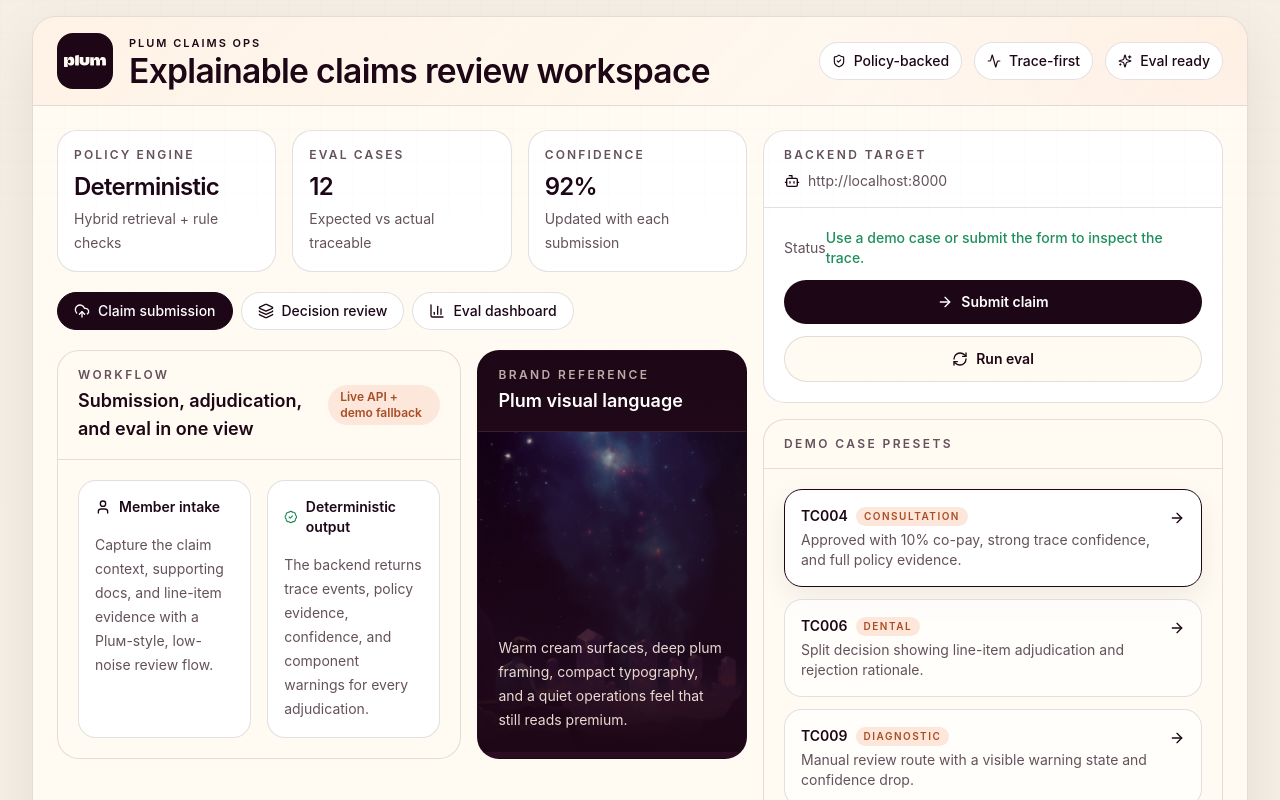
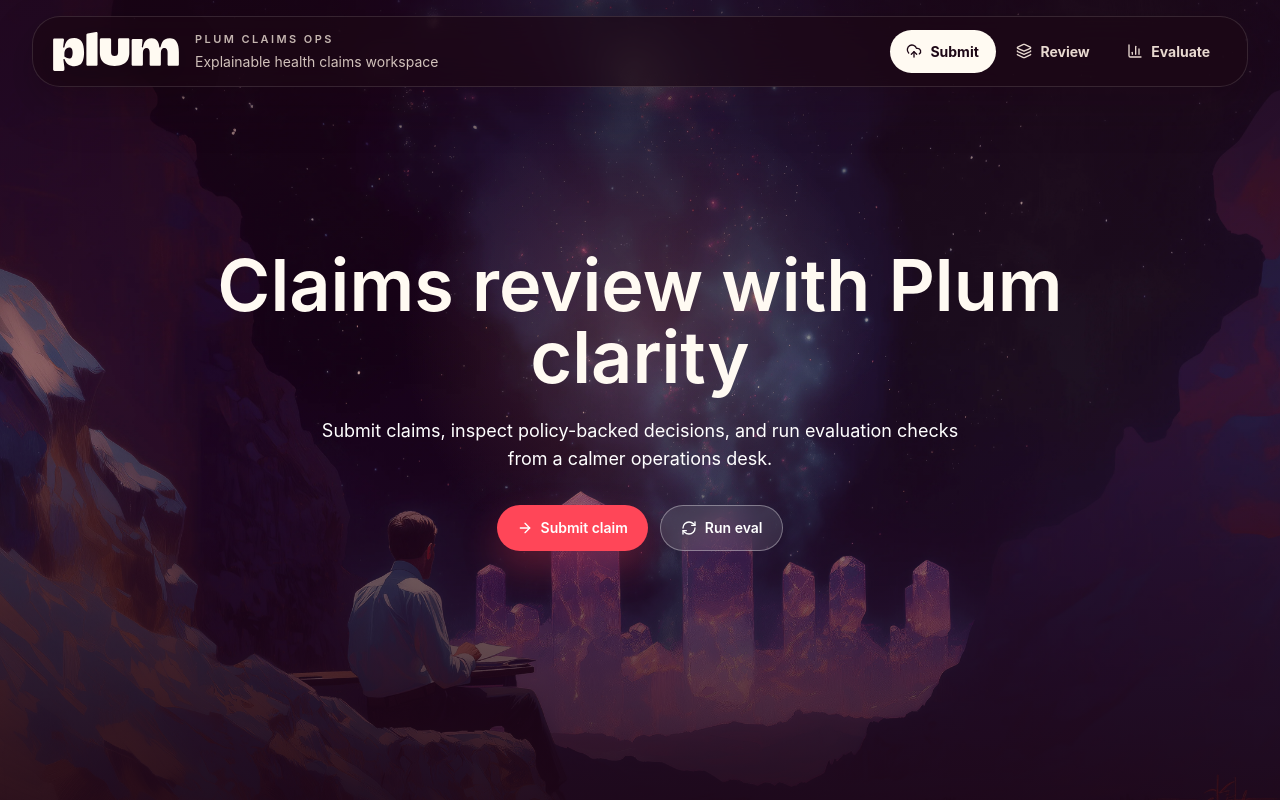
Before and after one commit to mohitkaninwal/Plum---Health-Insurance-Claims-Processing-System, a Next.js app in the folder frontend/: page / in a window 1280 px wide. Shown: the top 800 px of the page. Built offline with nearby package versions, Linux system fonts and the light colour scheme.

Commit message:
feat(hero-section): customise the hero section and navbar

```diff
--- a/frontend/app/globals.css
+++ b/frontend/app/globals.css
@@ -43,6 +43,100 @@
   mask-image: linear-gradient(180deg, rgba(0, 0, 0, 0.28), transparent 80%);
 }
 
+.plum-nav {
+  align-items: center;
+  border-radius: 28px;
+  display: flex;
+  gap: 1rem;
+  justify-content: space-between;
+  margin: 0 auto;
+  max-width: 1480px;
+  padding: 0.8rem 1.25rem;
+  transition:
+    background-color 180ms ease,
+    border-color 180ms ease,
+    box-shadow 180ms ease;
+  width: 100%;
+}
+
+.plum-nav--hero {
+  background: rgba(29, 7, 22, 0.72);
+  border: 1px solid rgba(255, 250, 242, 0.12);
+  box-shadow: 0 18px 50px rgba(29, 7, 22, 0.2);
+  color: #fffaf2;
+  backdrop-filter: blur(18px);
+}
+
+.plum-nav--solid {
+  background: rgba(29, 7, 22, 0.96);
+  border: 1px solid rgba(255, 181, 145, 0.18);
+  border-radius: 22px;
+  box-shadow: 0 18px 50px rgba(29, 7, 22, 0.34);
+  color: #fffaf2;
+  max-width: 1280px;
+  padding: 0.5rem 0.8rem;
+  backdrop-filter: blur(18px);
+}
+
+.plum-nav--solid .plum-nav__logo {
+  width: 86px;
+}
+
+.plum-nav--solid .plum-nav__meta {
+  display: none;
+}
+
+.plum-nav__tabs {
+  background: transparent;
+  border: 0;
+  border-radius: 999px;
+  display: flex;
+  flex-wrap: wrap;
+  gap: 0.25rem;
+  padding: 0;
+}
+
+.plum-nav__tab {
+  align-items: center;
+  border-radius: 999px;
+  color: rgba(255, 241, 229, 0.9);
+  display: inline-flex;
+  font-size: 0.875rem;
+  font-weight: 700;
+  gap: 0.5rem;
+  padding: 0.7rem 1.05rem;
+  transition:
+    background-color 160ms ease,
+    color 160ms ease;
+}
+
+.plum-nav__tab:hover {
+  background: rgba(255, 250, 242, 0.1);
+  color: #fffaf2;
+}
+
+.plum-nav__tab--active {
+  background: #fffaf2;
+  color: var(--plum);
+}
+
+.plum-nav--solid .plum-nav__tab {
+  font-size: 0.8125rem;
+  padding: 0.5rem 0.85rem;
+}
+
+@media (max-width: 640px) {
+  .plum-nav {
+    align-items: flex-start;
+    border-radius: 24px;
+    flex-direction: column;
+  }
+
+  .plum-nav__tabs {
+    width: 100%;
+  }
+}
+
 button,
 input,
 select,
--- a/frontend/app/page.tsx
+++ b/frontend/app/page.tsx
@@ -3,13 +3,10 @@
 import Image from "next/image";
 import { startTransition, useEffect, useMemo, useState, type ReactNode } from "react";
 import {
-  Activity,
   AlertCircle,
   ArrowRight,
   BadgeCheck,
   BarChart3,
-  Bot,
-  CalendarDays,
   CheckCircle2,
   Clock3,
   FileText,
@@ -19,10 +16,7 @@
   Menu,
   Paperclip,
   RefreshCw,
-  ShieldCheck,
-  Sparkles,
   UploadCloud,
-  User,
   XCircle
 } from "lucide-react";
 
@@ -436,6 +430,7 @@
 
 export default function Home() {
   const [view, setView] = useState<ViewKey>("submit");
+  const [navOverHero, setNavOverHero] = useState(true);
   const [draft, setDraft] = useState<ClaimDraft>(defaultDraft);
   const [claimResponse, setClaimResponse] = useState<ClaimResponse>(demoCases[0].response);
   const [evalRun, setEvalRun] = useState<EvalRun | null>(null);
@@ -452,14 +447,19 @@
     setClaimResponse(selectedDemo.response);
   }, [selectedDemo]);
 
-  const metrics = useMemo(
-    () => [
-      { label: "Policy engine", value: "Deterministic", detail: "Hybrid retrieval + rule checks" },
-      { label: "Eval cases", value: "12", detail: "Expected vs actual traceable" },
-      { label: "Confidence", value: claimResponse.confidence_score ? `${Math.round(claimResponse.confidence_score * 100)}%` : "N/A", detail: "Updated with each submission" }
-    ],
-    [claimResponse.confidence_score]
-  );
+  useEffect(() => {
+    function syncNavbarTheme() {
+      setNavOverHero(window.scrollY < window.innerHeight - 140);
+    }
+
+    syncNavbarTheme();
+    window.addEventListener("scroll", syncNavbarTheme, { passive: true });
+    window.addEventListener("resize", syncNavbarTheme);
+    return () => {
+      window.removeEventListener("scroll", syncNavbarTheme);
+      window.removeEventListener("resize", syncNavbarTheme);
+    };
+  }, []);
 
   async function handleSubmitClaim() {
     setLoading("submit");
@@ -614,211 +614,133 @@
     line_item_decisions: claimResponse.line_item_decisions ?? []
   };
 
+  function scrollToSection(targetView: ViewKey) {
+    window.setTimeout(() => {
+      document.getElementById(`${targetView}-section`)?.scrollIntoView({
+        behavior: "smooth",
+        block: "start"
+      });
+    }, 0);
+  }
+
+  function navigateToView(targetView: ViewKey) {
+    setView(targetView);
+    scrollToSection(targetView);
+  }
+
+  async function handleHeroSubmitClaim() {
+    await handleSubmitClaim();
+    scrollToSection("decision");
+  }
+
+  async function handleHeroRunEval() {
+    await handleRunEval();
+    scrollToSection("eval");
+  }
+
   return (
     <main className="min-h-screen bg-[var(--bg)] text-[var(--ink)]">
-      <div className="mx-auto flex min-h-screen w-full max-w-[1440px] flex-col gap-6 px-4 py-4 sm:px-6 lg:px-8">
-        <header className="overflow-hidden rounded-[24px] border border-[color:var(--line)] bg-[var(--panel)] shadow-[0_18px_60px_rgba(29,7,22,0.08)]">
-          <div className="relative border-b border-[color:var(--line)] px-5 py-4 sm:px-6">
-            <div className="absolute inset-0 bg-[radial-gradient(circle_at_top_right,rgba(255,188,159,0.18),transparent_32%),linear-gradient(135deg,rgba(255,241,229,0.9),rgba(255,250,242,0.8))]" />
-            <div className="relative flex flex-col gap-4 lg:flex-row lg:items-center lg:justify-between">
-              <div className="flex items-center gap-4">
-                <div className="flex h-14 w-14 items-center justify-center rounded-2xl bg-[var(--plum)]">
-                  <Image src="/plum-assets/plum-logo.svg" alt="Plum" width={42} height={42} priority />
-                </div>
-                <div>
-                  <p className="text-[11px] font-semibold uppercase tracking-[0.18em] text-[var(--plum)]">
+      <div className="flex min-h-screen w-full flex-col pb-12">
+        <nav className={`fixed inset-x-0 top-0 z-50 px-4 sm:px-6 lg:px-8 ${navOverHero ? "pt-4" : "pt-2"}`}>
+          <div className={`plum-nav ${navOverHero ? "plum-nav--hero" : "plum-nav--solid"}`}>
+            <button
+              type="button"
+              onClick={() => window.scrollTo({ top: 0, behavior: "smooth" })}
+              className="flex min-w-0 items-center gap-4 text-left"
+            >
+              <Image
+                src="/plum-assets/plum-logo.svg"
+                alt="Plum"
+                width={126}
+                height={39}
+                priority
+                className="plum-nav__logo h-auto w-[112px] shrink-0 drop-shadow-[0_8px_20px_rgba(0,0,0,0.35)] sm:w-[126px]"
+              />
+              <span className="plum-nav__meta hidden min-w-0 sm:block">
+                <span className="block text-[11px] font-semibold uppercase tracking-[0.22em] text-[#fff1e5]/75">
                   Plum Claims Ops
-                  </p>
-                  <h1 className="mt-1 text-2xl font-semibold tracking-[-0.02em] text-[var(--ink)] sm:text-[2.1rem]">
-                    Explainable claims review workspace
-                  </h1>
-                </div>
-              </div>
-              <div className="flex flex-wrap items-center gap-3">
-                <Pill icon={<ShieldCheck className="h-3.5 w-3.5" />} label="Policy-backed" />
-                <Pill icon={<Activity className="h-3.5 w-3.5" />} label="Trace-first" />
-                <Pill icon={<Sparkles className="h-3.5 w-3.5" />} label="Eval ready" />
-              </div>
-            </div>
-          </div>
+                </span>
+                <span className="mt-1 block text-sm text-[#fff1e5]/80">Explainable health claims workspace</span>
+              </span>
+            </button>
 
-          <div className="grid gap-4 p-5 sm:p-6 xl:grid-cols-[1.2fr_0.8fr]">
-            <section className="space-y-5">
-              <div className="grid gap-4 md:grid-cols-3">
-                {metrics.map((metric) => (
-                  <MetricCard key={metric.label} {...metric} />
-                ))}
-              </div>
-
-              <div className="flex flex-wrap gap-2">
+            <div className="plum-nav__tabs">
               {([
-                  ["submit", "Claim submission", UploadCloud],
-                  ["decision", "Decision review", Layers3],
-                  ["eval", "Eval dashboard", BarChart3]
+                ["submit", "Submit", UploadCloud],
+                ["decision", "Review", Layers3],
+                ["eval", "Evaluate", BarChart3]
               ] as const).map(([key, label, Icon]) => (
                 <button
                   key={key}
                   type="button"
-                    onClick={() => setView(key)}
-                    className={`inline-flex items-center gap-2 rounded-full border px-4 py-2 text-sm font-medium transition ${
-                      view === key
-                        ? "border-[var(--plum)] bg-[var(--plum)] text-white"
-                        : "border-[color:var(--line)] bg-white text-[var(--ink)] hover:border-[var(--plum)]/30"
-                    }`}
+                  onClick={() => navigateToView(key)}
+                  className={`plum-nav__tab ${view === key ? "plum-nav__tab--active" : ""}`}
                 >
                   <Icon className="h-4 w-4" />
                   {label}
                 </button>
               ))}
             </div>
+          </div>
+        </nav>
 
-              <div className="grid gap-4 lg:grid-cols-[1.2fr_0.8fr]">
-                <div className="overflow-hidden rounded-[22px] border border-[color:var(--line)] bg-[#fffaf2]">
-                  <div className="flex items-center justify-between border-b border-[color:var(--line)] px-5 py-4">
-                    <div>
-                      <p className="text-xs font-semibold uppercase tracking-[0.2em] text-[var(--muted)]">
-                        Workflow
-                      </p>
-                      <h2 className="mt-1 text-lg font-semibold text-[var(--ink)]">
-                        Submission, adjudication, and eval in one view
-                      </h2>
-                    </div>
-                    <span className="rounded-full bg-[#fde7db] px-3 py-1 text-xs font-semibold text-[#a94d26]">
-                      Live API + demo fallback
-                    </span>
-                  </div>
-                  <div className="grid gap-4 px-5 py-5 sm:grid-cols-2">
-                    <div className="rounded-[18px] border border-[color:var(--line)] bg-white p-4">
-                      <div className="mb-4 flex items-center gap-2 text-sm font-semibold text-[var(--ink)]">
-                        <User className="h-4 w-4 text-[var(--plum)]" />
-                        Member intake
-                      </div>
-                      <p className="text-sm leading-6 text-[var(--muted)]">
-                        Capture the claim context, supporting docs, and line-item evidence with a
-                        Pluм-style, low-noise review flow.
-                      </p>
-                    </div>
-                    <div className="rounded-[18px] border border-[color:var(--line)] bg-white p-4">
-                      <div className="mb-4 flex items-center gap-2 text-sm font-semibold text-[var(--ink)]">
-                        <BadgeCheck className="h-4 w-4 text-[#1f8f5c]" />
-                        Deterministic output
-                      </div>
-                      <p className="text-sm leading-6 text-[var(--muted)]">
-                        The backend returns trace events, policy evidence, confidence, and
-                        component warnings for every adjudication.
-                      </p>
-                    </div>
-                  </div>
-                </div>
-
-                <div className="overflow-hidden rounded-[22px] border border-[color:var(--line)] bg-[linear-gradient(180deg,#1d0716,#2a0d20)] text-white">
-                  <div className="border-b border-white/10 px-5 py-4">
-                    <p className="text-xs font-semibold uppercase tracking-[0.2em] text-[#fff1e5]/70">
-                      Brand reference
-                    </p>
-                    <h2 className="mt-1 text-lg font-semibold">Plum visual language</h2>
-                  </div>
-                  <div className="relative min-h-[320px]">
+        <header className="relative min-h-screen w-full overflow-hidden bg-[#1d0716] text-white shadow-[0_28px_90px_rgba(29,7,22,0.18)]">
           <Image
             src="/plum-assets/homepage.webp"
-                      alt="Plum official website export"
+            alt="Plum wallpaper background"
             fill
-                      className="object-cover opacity-92"
-                      sizes="(max-width: 1024px) 100vw, 40vw"
+            priority
+            className="object-cover"
+            sizes="100vw"
           />
-                    <div className="absolute inset-0 bg-gradient-to-t from-[#1d0716] via-[#1d0716]/70 to-transparent" />
-                    <div className="absolute inset-x-0 bottom-0 p-5">
-                      <p className="text-sm leading-6 text-[#fff1e5]/90">
-                        Warm cream surfaces, deep plum framing, compact typography, and a quiet
-                        operations feel that still reads premium.
+          <div className="absolute inset-0 bg-[linear-gradient(180deg,rgba(29,7,22,0.58)_0%,rgba(29,7,22,0.24)_46%,rgba(29,7,22,0.86)_100%)]" />
+          <div className="absolute inset-0 bg-[radial-gradient(circle_at_50%_42%,rgba(255,177,136,0.18),transparent_30%)]" />
+
+          <div className="relative mx-auto flex min-h-screen w-full max-w-[1480px] flex-col px-5 py-24 sm:px-7 lg:px-10">
+            <div className="mx-auto flex w-full max-w-4xl flex-1 flex-col items-center justify-center text-center">
+              <h1 className="max-w-4xl text-5xl font-semibold leading-[0.98] tracking-normal text-[#fffaf2] sm:text-6xl lg:text-7xl">
+                Claims review with Plum clarity
+              </h1>
+              <p className="mt-6 max-w-2xl text-base leading-7 text-[#fff1e5]/88 sm:text-lg">
+                Submit claims, inspect policy-backed decisions, and run evaluation checks from a calmer operations desk.
               </p>
-                    </div>
-                  </div>
-                </div>
-              </div>
-            </section>
-
-            <aside className="grid gap-4">
-              <div className="overflow-hidden rounded-[22px] border border-[color:var(--line)] bg-white">
-                <div className="border-b border-[color:var(--line)] px-5 py-4">
-                  <p className="text-xs font-semibold uppercase tracking-[0.2em] text-[var(--muted)]">
-                    Backend target
-                  </p>
-                  <div className="mt-2 flex items-center gap-2 text-sm text-[var(--muted)]">
-                    <Bot className="h-4 w-4 text-[var(--plum)]" />
-                    <span className="break-all">{apiBaseUrl}</span>
-                  </div>
-                </div>
-                <div className="space-y-3 p-5">
-                  <div className="flex items-center justify-between text-sm">
-                    <span className="text-[var(--muted)]">Status</span>
-                    <span className="font-medium text-[#1f8f5c]">{statusMessage}</span>
-                  </div>
-                  {error ? (
-                    <div className="flex items-start gap-3 rounded-[16px] border border-[#f1c4c0] bg-[#fff1f1] p-4 text-sm text-[#a83d35]">
-                      <AlertCircle className="mt-0.5 h-4 w-4 shrink-0" />
-                      <span>{error}</span>
-                    </div>
-                  ) : null}
-                  <div className="grid gap-3 sm:grid-cols-2 xl:grid-cols-1">
+              <div className="mt-8 flex flex-wrap justify-center gap-3">
                 <button
                   type="button"
-                      onClick={() => startTransition(() => handleSubmitClaim())}
-                      className="inline-flex items-center justify-center gap-2 rounded-full bg-[var(--plum)] px-4 py-3 text-sm font-semibold text-white transition hover:opacity-95"
+                  onClick={() => startTransition(() => handleHeroSubmitClaim())}
+                  className="inline-flex items-center justify-center gap-2 rounded-full bg-[#ff4658] px-5 py-3 text-sm font-semibold text-white shadow-[0_16px_36px_rgba(255,70,88,0.28)] transition hover:bg-[#ff5b69]"
                 >
                   {loading === "submit" ? <Loader2 className="h-4 w-4 animate-spin" /> : <ArrowRight className="h-4 w-4" />}
                   Submit claim
                 </button>
                 <button
                   type="button"
-                      onClick={() => startTransition(() => handleRunEval())}
-                      className="inline-flex items-center justify-center gap-2 rounded-full border border-[color:var(--line)] bg-[#fffaf2] px-4 py-3 text-sm font-semibold text-[var(--ink)] transition hover:border-[var(--plum)]/30"
+                  onClick={() => startTransition(() => handleHeroRunEval())}
+                  className="inline-flex items-center justify-center gap-2 rounded-full border border-white/35 bg-white/10 px-5 py-3 text-sm font-semibold text-white backdrop-blur-md transition hover:bg-white/18"
                 >
                   {loading === "eval" ? <Loader2 className="h-4 w-4 animate-spin" /> : <RefreshCw className="h-4 w-4" />}
                   Run eval
                 </button>
               </div>
             </div>
-              </div>
 
-              <div className="overflow-hidden rounded-[22px] border border-[color:var(--line)] bg-[#fffaf2]">
-                <div className="border-b border-[color:var(--line)] px-5 py-4">
-                  <p className="text-xs font-semibold uppercase tracking-[0.2em] text-[var(--muted)]">
-                    Demo case presets
-                  </p>
-                </div>
-                <div className="grid gap-3 p-5">
-                  {demoCases.map((item) => (
-                    <button
-                      key={item.id}
-                      type="button"
-                      onClick={() => loadDemoCase(item.id)}
-                      className={`flex items-start justify-between rounded-[18px] border p-4 text-left transition ${
-                        selectedCaseId === item.id
-                          ? "border-[var(--plum)] bg-white shadow-[0_10px_30px_rgba(29,7,22,0.07)]"
-                          : "border-[color:var(--line)] bg-white/70 hover:border-[var(--plum)]/30"
-                      }`}
-                    >
-                      <div className="pr-3">
-                        <div className="flex items-center gap-2">
-                          <span className="text-sm font-semibold text-[var(--ink)]">{item.id}</span>
-                          <span className="rounded-full bg-[#fde7db] px-2 py-0.5 text-[10px] font-semibold uppercase tracking-[0.15em] text-[#a94d26]">
-                            {item.category}
-                          </span>
-                        </div>
-                        <p className="mt-1 text-sm text-[var(--muted)]">{item.note}</p>
-                      </div>
-                      <ArrowRight className="mt-1 h-4 w-4 shrink-0 text-[var(--plum)]" />
-                    </button>
-                  ))}
-                </div>
-              </div>
-            </aside>
           </div>
         </header>
 
-        <section className="grid gap-6 xl:grid-cols-[1.04fr_0.96fr]">
-          <div className="space-y-6">
+        <div className="mx-auto flex w-full max-w-[1480px] flex-col gap-8 px-4 pt-8 sm:px-6 lg:px-8">
+        {error ? (
+          <div className="flex items-start gap-3 rounded-[18px] border border-[#f1c4c0] bg-[#fff1f1] p-4 text-sm text-[#a83d35]">
+            <AlertCircle className="mt-0.5 h-4 w-4 shrink-0" />
+            <span>{error}</span>
+          </div>
+        ) : null}
+
+        {view !== "eval" ? (
+        <section
+          id={view === "submit" ? "submit-section" : "decision-section"}
+          className={`grid scroll-mt-32 gap-6 ${view === "submit" ? "xl:grid-cols-[1.04fr_0.96fr]" : ""}`}
+        >
+          <div className={view === "decision" ? "hidden" : "space-y-6"}>
             <Panel title="Claim submission" icon={<UploadCloud className="h-4 w-4" />}>
               <div className="grid gap-4 md:grid-cols-2">
                 <Field label="Member ID">
@@ -1027,7 +949,7 @@
             </Panel>
           </div>
 
-          <div className="space-y-6">
+          <div className={view === "decision" ? "space-y-6" : "space-y-6"}>
             <Panel title="Decision review" icon={<BadgeCheck className="h-4 w-4" />}>
               <div className="grid gap-4 md:grid-cols-[0.78fr_1.22fr]">
                 <div className="rounded-[22px] border border-[color:var(--line)] bg-[linear-gradient(180deg,#1d0716,#351325)] p-5 text-white">
@@ -1133,8 +1055,10 @@
             </Panel>
           </div>
         </section>
+        ) : null}
 
-        <section className="grid gap-6 xl:grid-cols-[0.92fr_1.08fr]">
+        {view === "decision" ? (
+        <section className="grid scroll-mt-32 gap-6 xl:grid-cols-[0.92fr_1.08fr]">
           <Panel title="Trace timeline" icon={<Clock3 className="h-4 w-4" />}>
             <div className="space-y-3">
               {(claimResponse.trace?.length ?? 0) > 0 ? (
@@ -1209,8 +1133,10 @@
             </div>
           </Panel>
         </section>
+        ) : null}
 
-        <section className="grid gap-6 xl:grid-cols-[0.82fr_1.18fr]">
+        {view === "eval" ? (
+        <section id="eval-section" className="grid scroll-mt-32 gap-6 xl:grid-cols-[0.82fr_1.18fr]">
           <Panel title="Eval dashboard" icon={<BarChart3 className="h-4 w-4" />}>
             <div className="space-y-4">
               <div className="grid gap-3 sm:grid-cols-2">
@@ -1303,6 +1229,8 @@
             </div>
           </Panel>
         </section>
+        ) : null}
+        </div>
       </div>
     </main>
   );
@@ -1342,24 +1270,6 @@
       <span className="font-medium text-[var(--ink)]">{label}</span>
       {children}
     </label>
-  );
-}
-
-function MetricCard({
-  label,
-  value,
-  detail
-}: {
-  label: string;
-  value: string;
-  detail: string;
-}) {
-  return (
-    <div className="rounded-[20px] border border-[color:var(--line)] bg-white p-4">
-      <p className="text-xs font-semibold uppercase tracking-[0.18em] text-[var(--muted)]">{label}</p>
-      <p className="mt-2 text-2xl font-semibold tracking-[-0.03em] text-[var(--ink)]">{value}</p>
-      <p className="mt-1 text-sm leading-6 text-[var(--muted)]">{detail}</p>
-    </div>
   );
 }
 
```
Lines whose indentation alone changed are shown as unchanged.
